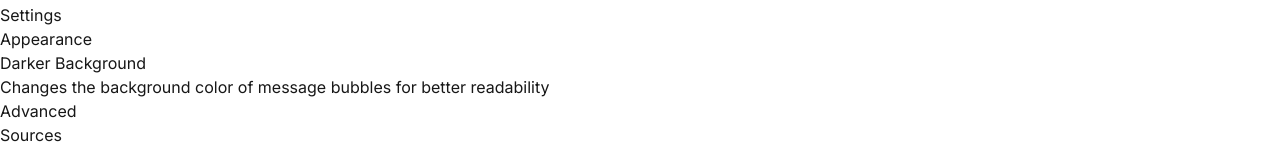
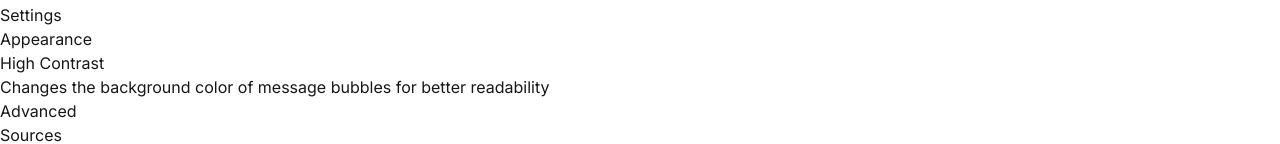
Before and after one commit to Positron00/WebChat, a Next.js app: page / in a window 1280 px wide. Both pictures are taken after a click on the button "Settings". Shown: the part 576-720 px from the top of the page. Built offline with nearby package versions, Linux system fonts and the light colour scheme; no server answers.

Commit message:
rename "Darker Background" to "High Contrast" and updated color scheme

```diff
--- a/src/components/chat/MessageInput.tsx
+++ b/src/components/chat/MessageInput.tsx
@@ -556,7 +556,7 @@ export function MessageInput({
                   <h4 className="text-white text-sm font-medium mb-2">Appearance</h4>
                   <div className="flex items-center justify-between">
                     <label htmlFor="high-contrast-toggle" className="text-gray-300 text-xs">
-                      Darker Background
+                      High Contrast
                     </label>
                     <button
                       id="high-contrast-toggle"
@@ -565,7 +565,7 @@ export function MessageInput({
                         accessibility.highContrast ? 'bg-blue-600' : 'bg-gray-600'
                       }`}
                       aria-pressed={accessibility.highContrast}
-                      aria-label="Toggle darker background mode"
+                      aria-label="Toggle high contrast mode"
                     >
                       <span
                         className={`${
--- a/src/components/chat/MessageList.tsx
+++ b/src/components/chat/MessageList.tsx
@@ -168,6 +168,22 @@ export function MessageList({ messages, isLoading, error }: MessageListProps) {
 
   // Get styles for messages based on accessibility settings
   const getMessageStyles = (role: string) => {
+    // If high contrast is enabled, use those colors instead of custom colors
+    if (accessibility.highContrast) {
+      if (role === 'user') {
+        return {
+          backgroundColor: '#0c1944', // Darker than bg-blue-950
+          color: '#FFFFFF'
+        };
+      } else {
+        return {
+          backgroundColor: '#111827', // Darker than bg-gray-800
+          color: '#FFFFFF'
+        };
+      }
+    }
+
+    // Otherwise use custom colors
     if (role === 'user') {
       return {
         backgroundColor: accessibility.queryBackgroundColor,
```
Also changed, not shown: 1 other file (tests, documents, lock files or other folders).
